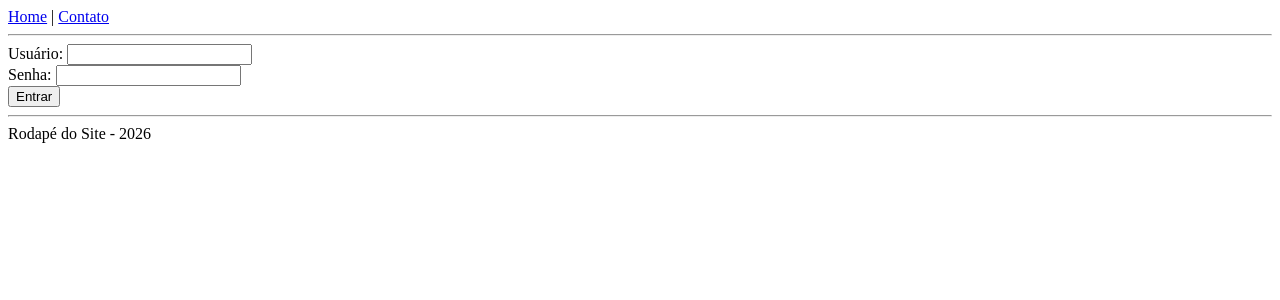
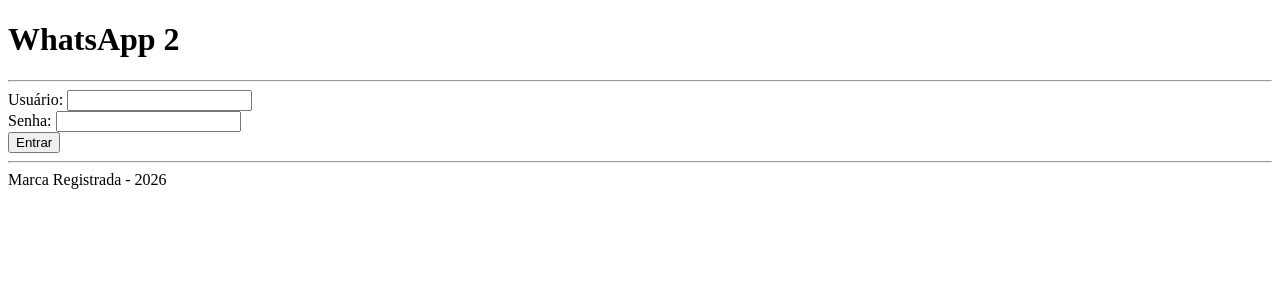
Before and after one commit to Kovatsug/whatsapp-2, a Flask app: page / in a window 1280 px wide. Shown: the top 300 px of the page. Run offline with Flask 3, Linux system fonts and the light colour scheme.

Commit message:
remove useless imports

```diff
--- a/whatsapp-2/app.py
+++ b/whatsapp-2/app.py
@@ -87,9 +87,6 @@ def chatPage(contact_name):
 
     isContactValid = False
     for contact in logged_user.contact_names:
-        print(contact)
-        print(contact_name)
-
         if contact == contact_name:
             isContactValid = True
 
@@ -97,6 +94,9 @@ def chatPage(contact_name):
         send_message_form = SendMessageForm()
 
         if send_message_form.validate_on_submit():
+            message = send_message_form.message_field.data
+            print(message)
+
             return redirect(url_for("chatPage", contact_name=contact_name))
     else:
         return "Contato fake xD"
--- a/whatsapp-2/forms/AddContactForm.py
+++ b/whatsapp-2/forms/AddContactForm.py
@@ -1,5 +1,5 @@
 from flask_wtf import FlaskForm
-from wtforms import StringField, IntegerField, SubmitField
+from wtforms import StringField, SubmitField
 from wtforms.validators import DataRequired
 
 
--- a/whatsapp-2/forms/LoginForm.py
+++ b/whatsapp-2/forms/LoginForm.py
@@ -1,5 +1,5 @@
 from flask_wtf import FlaskForm
-from wtforms import StringField, IntegerField, SubmitField
+from wtforms import StringField, SubmitField
 from wtforms.validators import DataRequired
 
 
--- a/whatsapp-2/forms/LogoutButton.py
+++ b/whatsapp-2/forms/LogoutButton.py
@@ -1,5 +1,5 @@
 from flask_wtf import FlaskForm
-from wtforms import StringField, IntegerField, SubmitField
+from wtforms import SubmitField
 from wtforms.validators import DataRequired
 
 
--- a/whatsapp-2/forms/SendMessageForm.py
+++ b/whatsapp-2/forms/SendMessageForm.py
@@ -1,8 +1,8 @@
 from flask_wtf import FlaskForm
-from wtforms import StringField, IntegerField, SubmitField
+from wtforms import StringField, SubmitField
 from wtforms.validators import DataRequired
 
 
 class SendMessageForm(FlaskForm):
     message_field = StringField("Mensagem: ", validators=[DataRequired()])
-    submit_send_message = SubmitField("(.▶)")
+    submit_send_message = SubmitField("Enviar")
--- a/whatsapp-2/templates/base.html
+++ b/whatsapp-2/templates/base.html
@@ -3,13 +3,13 @@
   <head>
     <meta charset="UTF-8" />
     <meta name="viewport" content="width=device-width, initial-scale=1.0" />
-    <title>Document</title>
+    <title>WhatsApp 2</title>
   </head>
   <body>
-    <nav><a href="/">Home</a> | <a href="/">Contato</a></nav>
+    <h1>WhatsApp 2</h1>
     <hr />
-    <div class="conteudo">{% block conteudo %} {% endblock %}</div>
+    <div class="content">{% block content %} {% endblock %}</div>
     <hr />
-    <footer>Rodapé do Site - 2026</footer>
+    <footer>Marca Registrada - 2026</footer>
   </body>
 </html>
--- a/whatsapp-2/templates/chat.html
+++ b/whatsapp-2/templates/chat.html
@@ -1,4 +1,4 @@
-{% extends "base.html" %} {% block conteudo %}
+{% extends "base.html" %} {% block content %}
 
 <form method="POST" action="">
   {{ send_message_form.hidden_tag() }}
--- a/whatsapp-2/templates/home.html
+++ b/whatsapp-2/templates/home.html
@@ -1,4 +1,4 @@
-{% extends "base.html" %} {% block conteudo %}
+{% extends "base.html" %} {% block content %}
 
 <form method="POST" action="">
   {{ logout_button.hidden_tag() }} {{ logout_button.submit_logout }}
--- a/whatsapp-2/templates/login.html
+++ b/whatsapp-2/templates/login.html
@@ -1,4 +1,4 @@
-{% extends "base.html" %} {% block conteudo %}
+{% extends "base.html" %} {% block content %}
 
 <form method="POST" action="">
   {{ login_form.hidden_tag() }}
```
